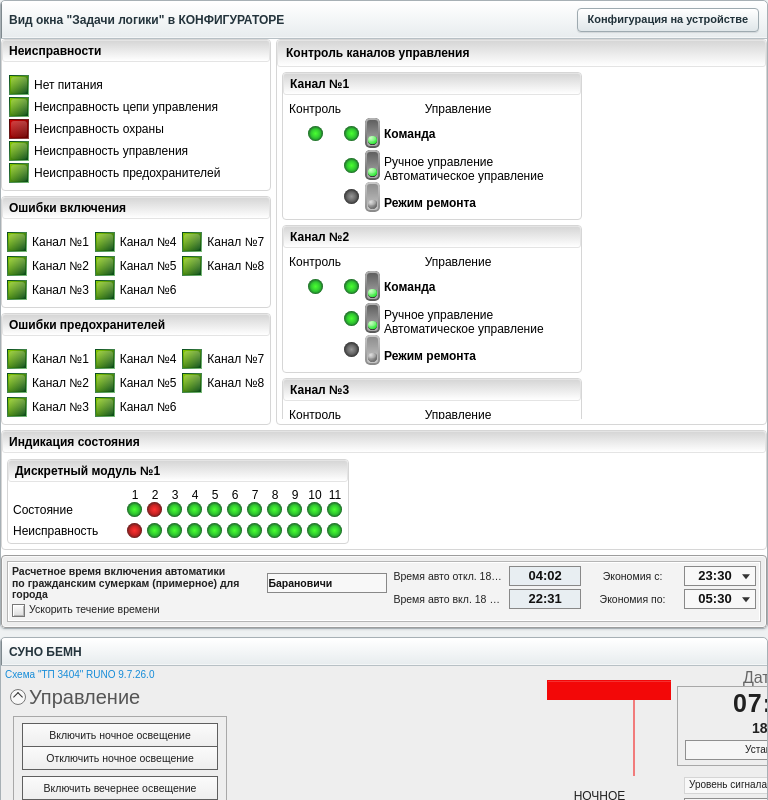
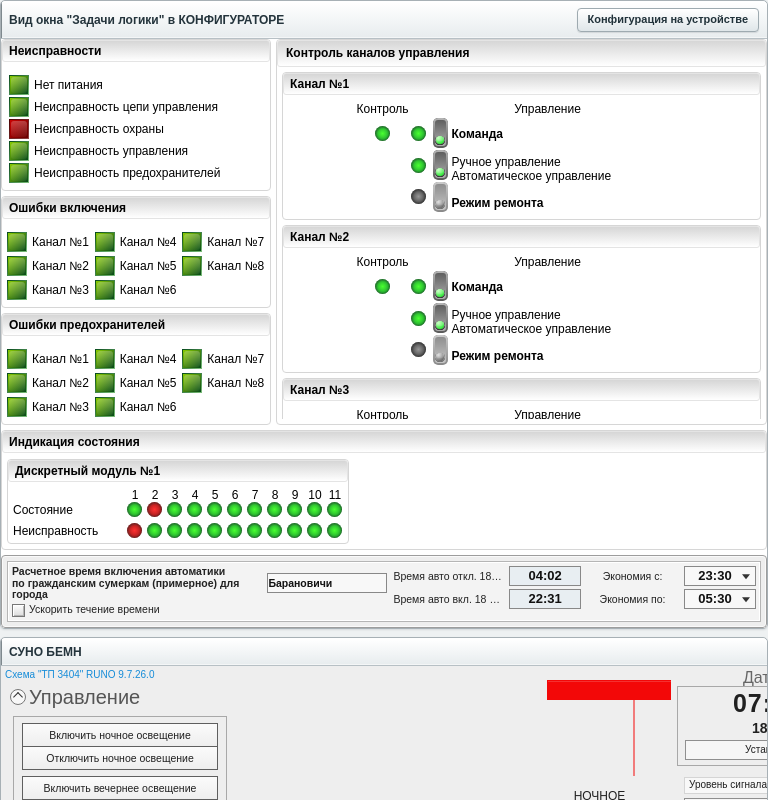
Before and after one commit to medzviadziou/simulator-gorsvet, a React (Vite) app: page / in a window 768 px wide. Shown: the top 800 px of the page. Built offline with nearby package versions, Linux system fonts and the light colour scheme.

Commit message:
Stretch mobile control panel

```diff
--- a/src/components/configurator/configurator.scss
+++ b/src/components/configurator/configurator.scss
@@ -287,8 +287,8 @@
       grid-column: 2;
       grid-row: 1;
       align-self: start;
-      justify-self: start;
-      width: min(100%, 620px);
+      justify-self: stretch;
+      width: 100%;
       height: var(--configurator-fault-stack-height, auto);
       max-height: var(--configurator-fault-stack-height, none);
       min-height: 0;
@@ -301,14 +301,25 @@
     }
 
     &__panel--control &__channels {
+      display: grid;
+      grid-template-columns: repeat(auto-fill, minmax(min(290px, 100%), 1fr));
       flex: 1 1 auto;
       min-height: 0;
-      flex-direction: row;
-      flex-wrap: wrap;
+      align-items: stretch;
       align-content: flex-start;
       overflow-x: hidden;
       overflow-y: auto;
       scrollbar-width: thin;
+    }
+
+    &__panel--control &__channel-panel {
+      width: 100%;
+      min-width: 0;
+    }
+
+    &__panel--control &__channel-block .channel {
+      width: 100%;
+      max-width: 330px;
     }
 
     &__panel--state,
```
